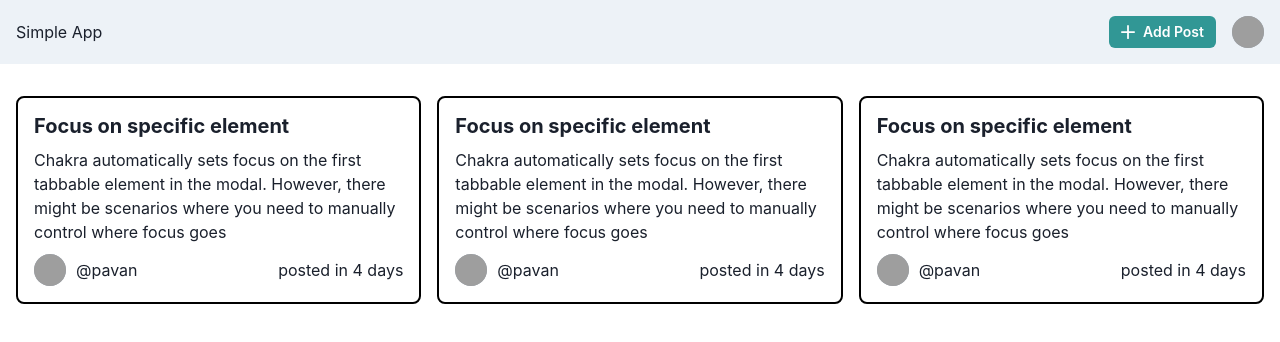
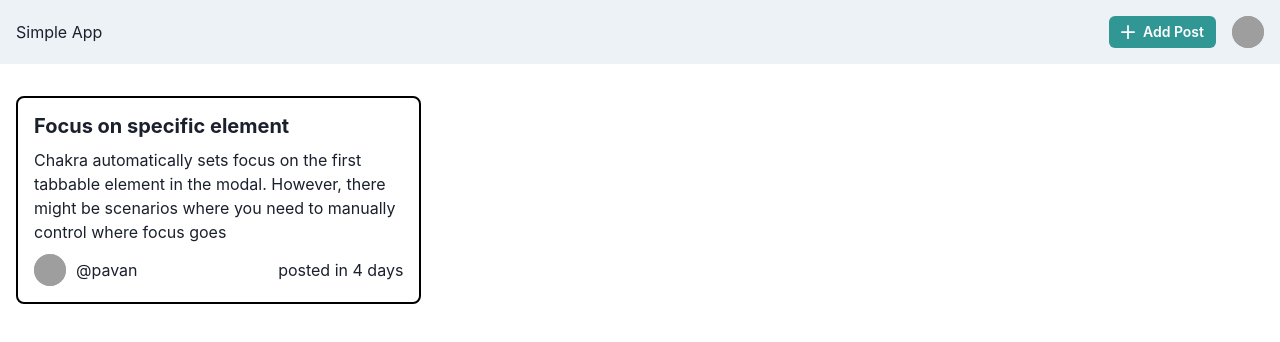
Before and after one commit to pavankpdev/nextjs-isr-social-app, a Next.js app: page / in a window 1280 px wide. Shown: the top 342 px of the page. Built offline with nearby package versions, Linux system fonts and the light colour scheme; grey boxes are pictures that could not be loaded.

Commit message:
add login page

```diff
--- a/pages/index.tsx
+++ b/pages/index.tsx
@@ -24,16 +24,6 @@ const Home: NextPage = () => {
                   content={'Chakra automatically sets focus on the first tabbable element in the modal. However, there might be scenarios where you need to manually control where focus goes'}
                   timestamp={'2022-02-18T15:57:19.771Z'}
                   user={'pavan'}
-              /><Post
-                  title={'Focus on specific element'}
-                  content={'Chakra automatically sets focus on the first tabbable element in the modal. However, there might be scenarios where you need to manually control where focus goes'}
-                  timestamp={'2022-02-18T15:57:19.771Z'}
-                  user={'pavan'}
-              /><Post
-                  title={'Focus on specific element'}
-                  content={'Chakra automatically sets focus on the first tabbable element in the modal. However, there might be scenarios where you need to manually control where focus goes'}
-                  timestamp={'2022-02-18T15:57:19.771Z'}
-                  user={'pavan'}
               />
 
           </Grid>
```
Also changed, not shown: pages/login.tsx (renamed from pages/auth.tsx, +15 -6 lines).
